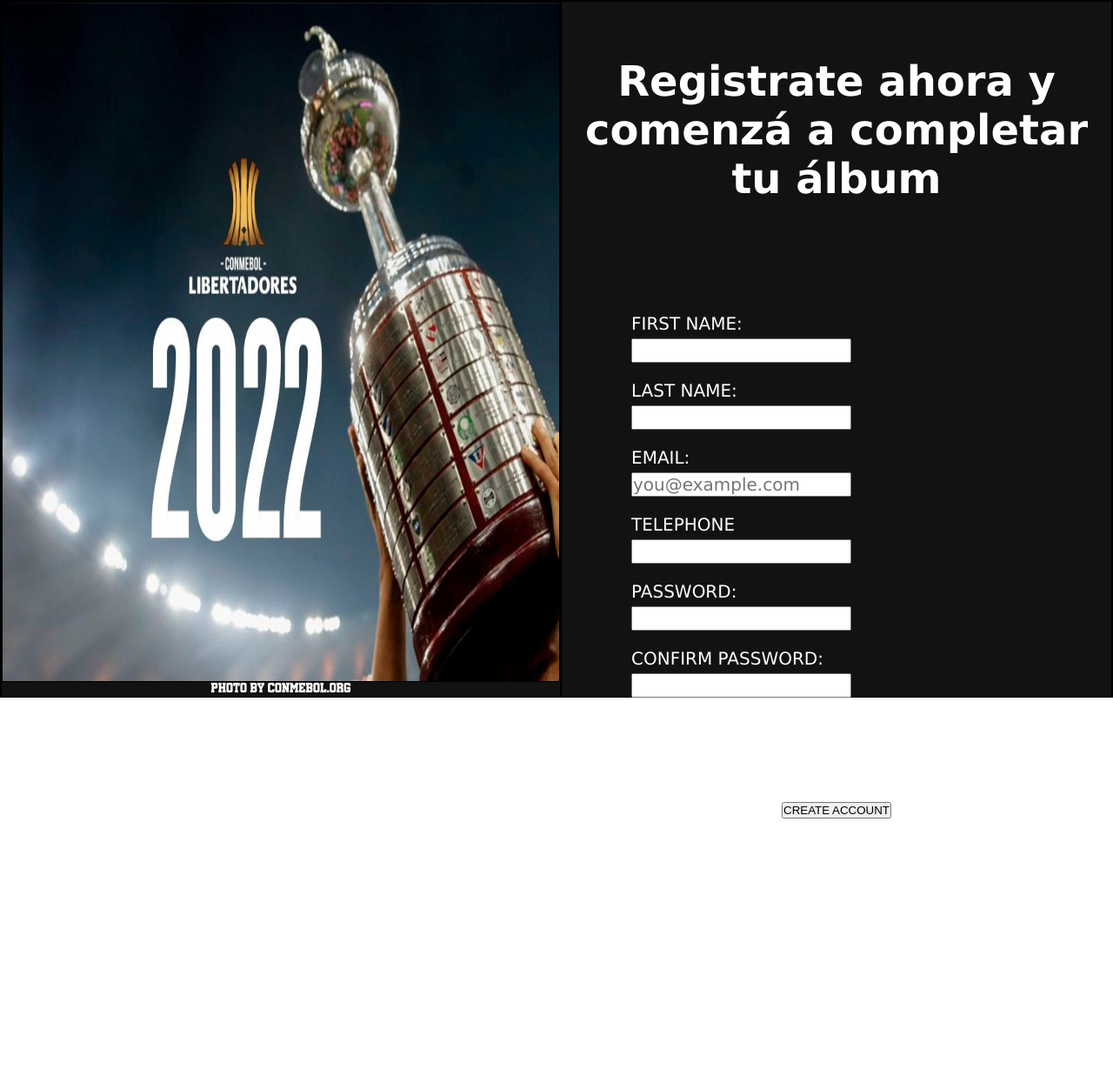
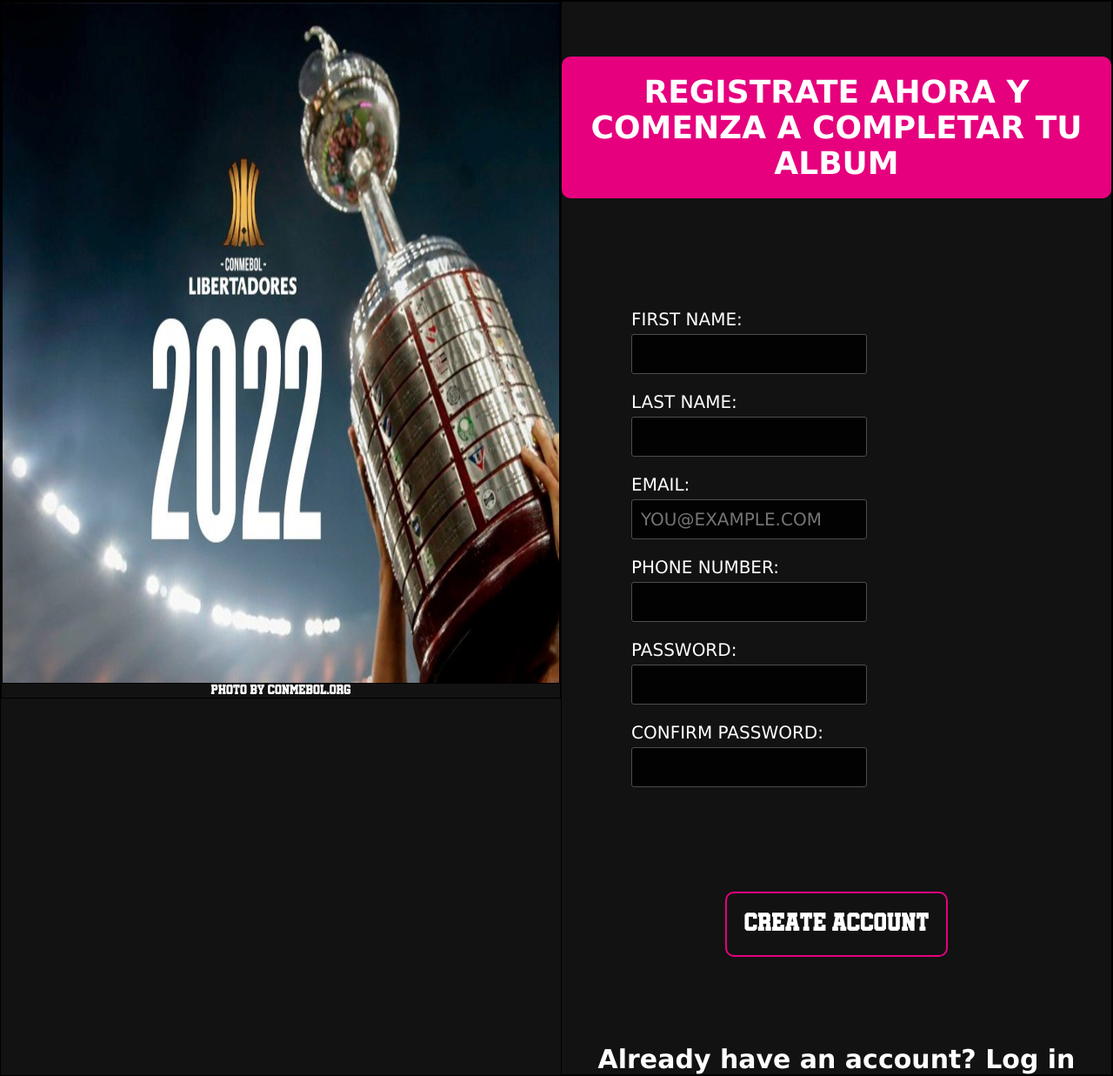
Before and after one commit to pachabauer/TOP-Sign-Up-Form, a plain HTML site: page index.html in a window 1280 px wide. Shown: the whole page at 87% size. Before the commit the page ends 1065 px from the top, so only its background shows below. Drawn offline with Linux system fonts and the light colour scheme.

Commit message:
05-html,css,js ok-- falta mejorar responsive y fonts

```diff
--- a/index.html
+++ b/index.html
@@ -16,33 +16,36 @@
 
         <div class="rigth-side">
             <div class="text">
-                <strong>Registrate ahora y comenzá a completar tu álbum</strong>
+                <h1>REGISTRATE AHORA Y COMENZA A COMPLETAR TU ALBUM</h1>
             </div>
             <div class="form">
                 <form action="" method="post">
                     <p>
                         <label for="first_name">FIRST NAME:</label>
-                        <input type="text" id="first_name">
+                        <input type="text" id="first_name" required>
                     </p>
                     <p>
                         <label for="last_name">LAST NAME:</label>
-                        <input type="text" id="last_name">
+                        <input type="text" id="last_name" required>
                     </p>
                     <p>
                         <label for="email">EMAIL:</label>
-                        <input type="email" id="email" placeholder="you@example.com">
+                        <input type="email" id="email" placeholder="you@example.com" required>
                     </p>
                     <p>
-                        <label for="telephone">TELEPHONE</label>
-                        <input type="tel" id="telephone" name="telephone">
+                        <label for="telephone">PHONE NUMBER:</label>
+                        <input type="tel" id="telephone" name="telephone" required>
                     </p>
                     <p>
                         <label for="password">PASSWORD:</label>
-                        <input type="password" name="password" id="password">
+                        <input type="password" name="password" id="password" onkeyup='checkPassword();'required minlength="8" maxlength="20">
                     </p>
                     <p>
-                        <label for="confirmPassword">CONFIRM PASSWORD:</label>
-                        <input type="password" name="password" id="password">
+                        <label for="confirm_password">CONFIRM PASSWORD:</label>
+                        <input type="password" name="confirm_password" id="confirm_password" onkeyup='checkPassword();'required minlength="8" maxlength="20">
+                    </p>
+                    <p>
+                        <span class="message" id='message'></span>
                     </p>
 
                 </form>
--- a/script.js
+++ b/script.js
@@ -0,0 +1,11 @@
+let checkPassword = function() {
+    let pass =  document.getElementById('password');
+    let confirmPass = document.getElementById('confirm_password');
+    if (pass.value == confirmPass.value && pass.value != "") {
+      document.getElementById('message').style.color = 'green';
+      document.getElementById('message').innerHTML = 'matching password';
+    } else {
+      document.getElementById('message').style.color = 'red';
+      document.getElementById('message').innerHTML = 'not matching password';
+    }
+  }
--- a/style.css
+++ b/style.css
@@ -1,4 +1,9 @@
 * { padding: 0; margin: 0;  }
+
+body {
+    background-color: #121212;
+
+}
 
 
 
@@ -15,7 +20,7 @@
     display: grid;
     grid-template-columns: repeat(2,1fr);
     grid-template-rows: repeat(3,1fr);
-    height: 100vh;
+    min-height: 100vh;
     border: 1px solid black;
     background-color: #121212;
 
@@ -27,7 +32,7 @@
     grid-row: 1/-1;
     grid-column: 1/1;
     border: 1px solid black;
-
+    height: 100vh;
 }
 
 .imgLeftSide {
@@ -39,6 +44,7 @@
 
 .footer {
     display: flex;
+    grid-row: 3/3;
     justify-content: center;
     background-color: #121212;
     color: white;
@@ -59,12 +65,14 @@
     display: flex;
     text-align: center;
     font-family:Verdana, Geneva, Tahoma, sans-serif;
-    font-size: 48px;
+    font-size: 18px;
     color: white;
     grid-row: 1/1;
     margin-top: 10%;
     margin-bottom: 20%;
-
+    background-color: #e6007e;
+    border-radius: 10px;
+    padding: 20px;
 }
 
 form p {
@@ -91,8 +99,21 @@ form p {
     grid-row: 2/2;
     justify-content: center;
     margin-bottom: 20px;
+    background-color: rgb(2, 2, 2);
+    border: 1px solid rgb(77, 77, 77);
+    border-radius: 3px;
+    color: white;
+    text-transform: uppercase;
+    padding: 10px;
+
 
 }
+
+input:focus{
+    outline: none;
+    border: 2px solid white;
+}
+
 
 .account {
     display: flex;
@@ -100,14 +121,37 @@ form p {
     justify-content: center;
 }
 
+button {
+    background-color: rgba(0, 0, 0, 0);
+    border: 2px solid #e6007e;;
+    border-radius: 10px;
+    font-size: 30px;
+    color: white;
+    font-family: futbol;
+    grid-row: 3/3;
+    padding: 20px;
+}
+
+button:hover{
+    background-color: #e6007e;;
+    color: #121212;
+
+}
+
 .login {
     display: flex;
     justify-content: center;
     margin-top: 100px;
-
     font-family:Verdana, Geneva, Tahoma, sans-serif;
-    font-size: 20px;
+    font-size: 30px;
     grid-row: 3/3;
     color: white;
 
 }
+
+.message {
+    display: flex;
+    grid-row: 3/3;
+    color: white;
+    font-size: 20px;
+}
```
